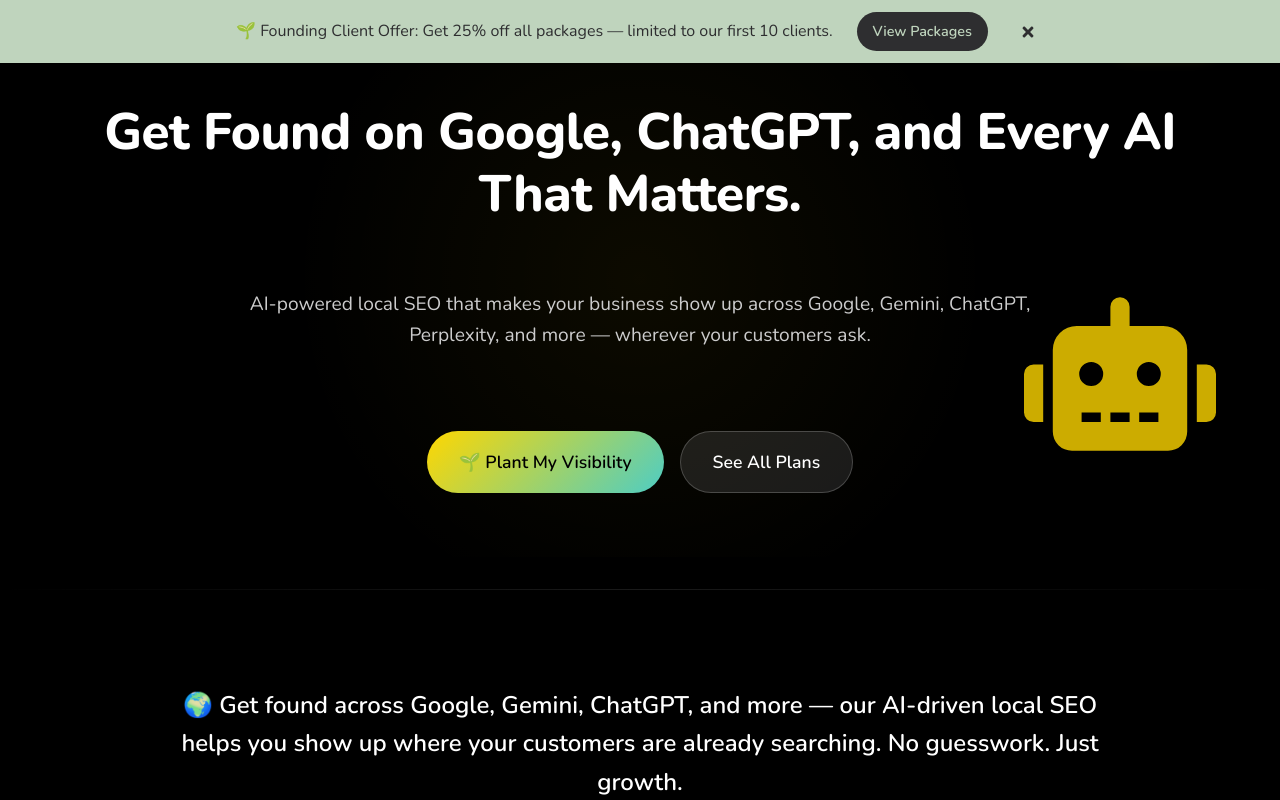
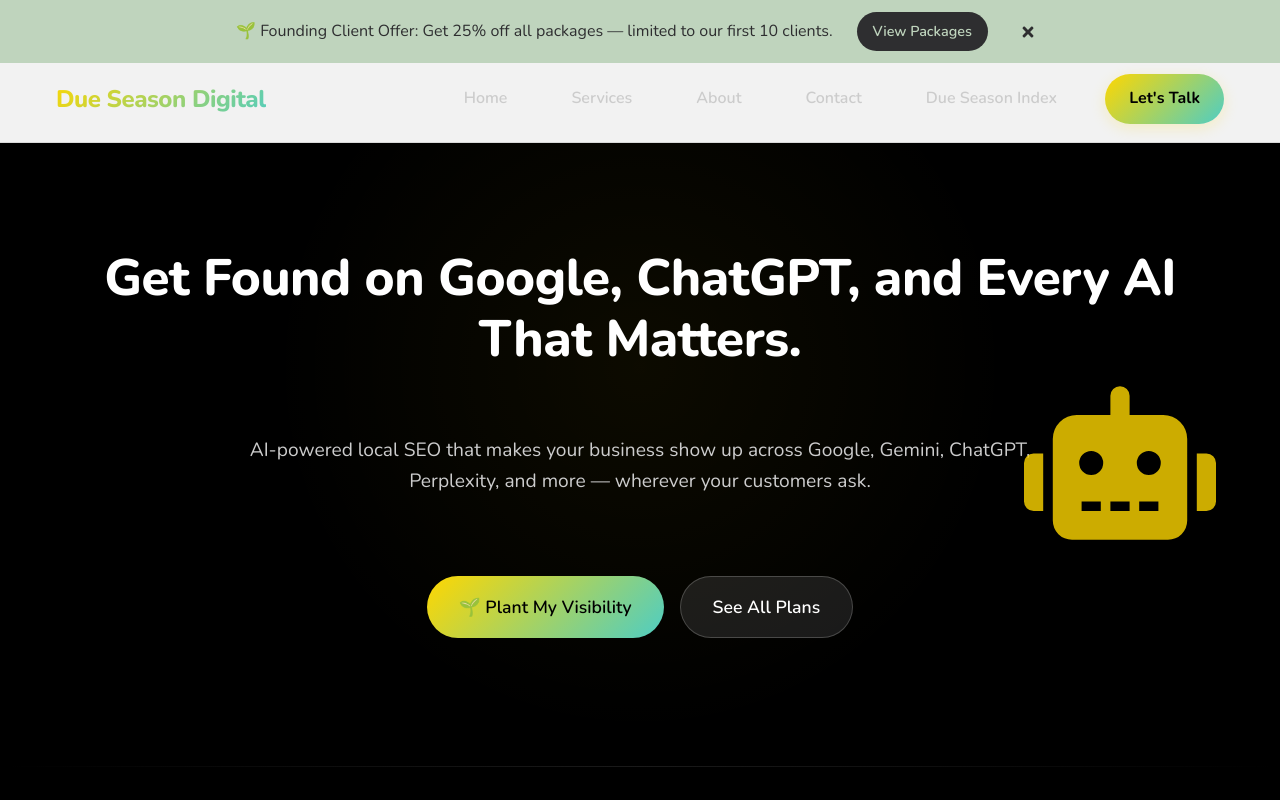
Before and after one commit to KJGuce/dueseasondigital.github.io, a React (Vite) app in the folder react-site/: page / in a window 1280 px wide. Shown: the top 800 px of the page. Built offline with nearby package versions, Linux system fonts and the light colour scheme.

Commit message:
fix: adjust navbar positioning and hero section spacing

```diff
--- a/react-site/src/components/Navbar.module.css
+++ b/react-site/src/components/Navbar.module.css
@@ -1,6 +1,6 @@
 .navbar {
   position: fixed;
-  top: 0;
+  top: 3.5rem;
   left: 0;
   right: 0;
   z-index: 1000;
@@ -9,6 +9,7 @@
   -webkit-backdrop-filter: blur(10px);
   border-bottom: 1px solid rgba(0, 0, 0, 0.1);
   transition: top 0.3s ease;
+  padding: 1rem 0;
 }
 
 .navbarNoAlert {
--- a/react-site/src/pages/HomePage.module.css
+++ b/react-site/src/pages/HomePage.module.css
@@ -30,8 +30,8 @@
     var(--color-background-dark) 100%
   );
   position: relative;
-  overflow: visible;
-  padding: clamp(4rem, 8vw, 8rem) 0 4rem;
+  overflow: hidden;
+  padding: clamp(8rem, 15vw, 12rem) 0 6rem;
   width: 100%;
   margin-bottom: 2rem;
 }
@@ -56,14 +56,15 @@
   width: 100%;
   max-width: 1200px;
   margin: 0 auto;
-  padding: 0 2rem;
+  padding: 0 1rem;
   position: relative;
-  z-index: 2;
+  z-index: 1;
   text-align: center;
   display: flex;
   flex-direction: column;
   align-items: center;
   gap: 2.5rem;
+  margin-top: 3.5rem;
 }
 
 .hero h1 {
@@ -1245,28 +1246,27 @@
   opacity: 1;
   transition: all 0.3s ease;
   cursor: pointer;
-  z-index: 1000;
-  background: rgba(0, 0, 0, 0.6);
+  z-index: 20;
+  background: rgba(0, 0, 0, 0.4);
   padding: 1rem 2rem;
   border-radius: 50px;
   backdrop-filter: blur(8px);
   -webkit-backdrop-filter: blur(8px);
-  box-shadow: 0 4px 12px rgba(0, 0, 0, 0.3);
-  pointer-events: auto;
+  box-shadow: 0 4px 12px rgba(0, 0, 0, 0.2);
 }
 
 .scrollCue:hover {
   opacity: 1;
-  background: rgba(0, 0, 0, 0.7);
+  background: rgba(0, 0, 0, 0.5);
   transform: translateX(-50%) translateY(-2px);
-  box-shadow: 0 6px 16px rgba(0, 0, 0, 0.4);
+  box-shadow: 0 6px 16px rgba(0, 0, 0, 0.3);
 }
 
 .scrollCueIcon {
   font-size: 1.75rem;
   animation: bounce 2s infinite;
   color: var(--color-primary);
-  filter: drop-shadow(0 2px 4px rgba(0, 0, 0, 0.4));
+  filter: drop-shadow(0 2px 4px rgba(0, 0, 0, 0.3));
 }
 
 @keyframes bounce {
```
